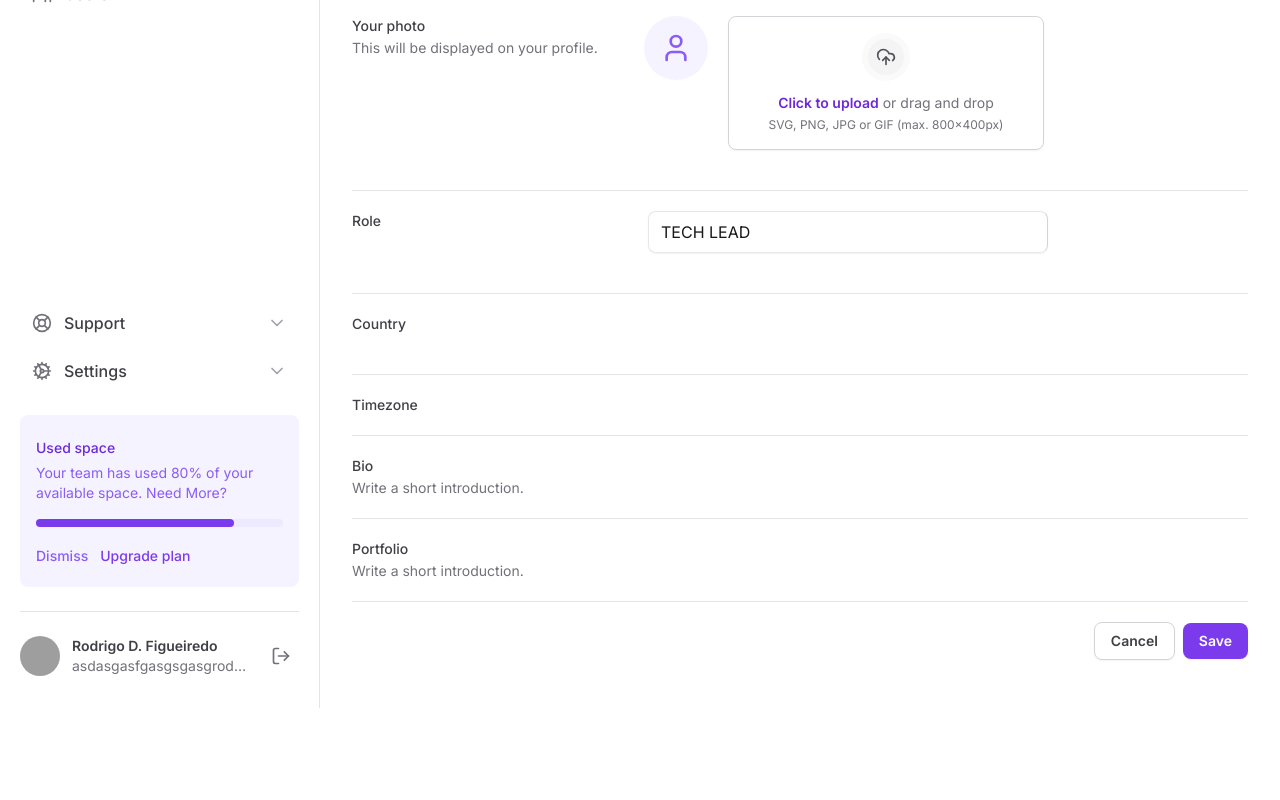
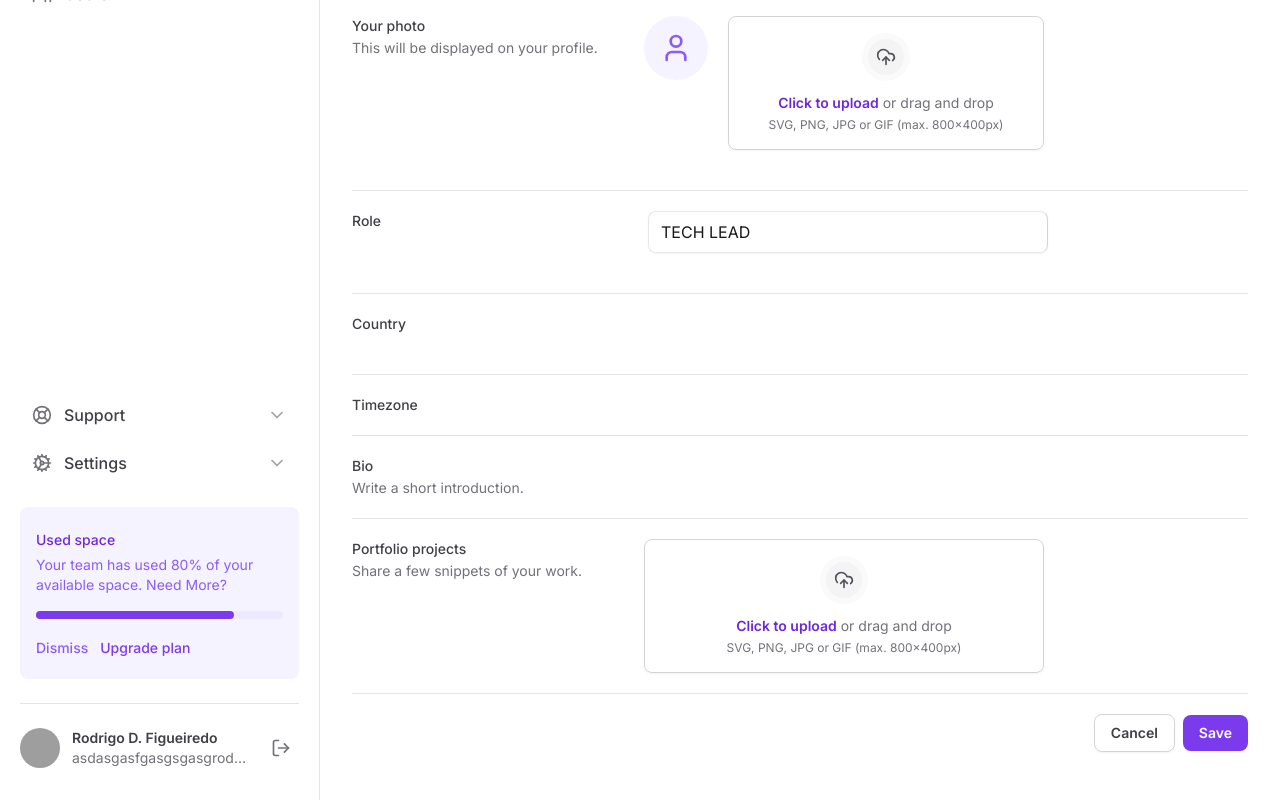
Before and after one commit to rodrigodiasf1984/mastering-tailwindcss-nextjs, a Next.js app: page / in a window 1280 px wide. Shown: the part 396-1196 px from the top of the page. Before the commit the page ends 1104 px from the top, so only its background shows below. Built offline with nearby package versions, Linux system fonts and the light colour scheme; grey boxes are pictures that could not be loaded.

Commit message:
refactor: refactor the input to use composition patern

```diff
--- a/src/app/page.tsx
+++ b/src/app/page.tsx
@@ -1,6 +1,7 @@
 import SettingsTabs from '@/components/SettingsTabs'
 import * as Input from '@/components/Input'
-import { Mail, UploadCloud, User } from 'lucide-react'
+import { Mail } from 'lucide-react'
+import * as FileInput from '@/components/Form/FileInput'
 
 export default function Home() {
   return (
@@ -83,34 +84,12 @@
                 This will be displayed on your profile.
               </span>
             </label>
-            <div className="flex items-start gap-5">
-              <div className="flex h-16 w-16 items-center justify-center rounded-full bg-violet-50 ">
-                <User className="h-8 w-8 text-violet-500" />
-              </div>
 
-              <label
-                htmlFor="photo"
-                className="
-                group flex flex-1 cursor-pointer flex-col items-center gap-3 rounded-lg border border-zinc-300 px-6 py-4 text-center text-zinc-500 shadow-sm hover:border-violet-200 hover:bg-violet-25 hover:text-violet-500"
-              >
-                <div className="rounded-full border-6 border-zinc-50 bg-zinc-100 p-2 group-hover:border-violet-50 group-hover:bg-violet-100">
-                  <UploadCloud className="h-5 w-5 text-zinc-600 group-hover:to-violet-700" />
-                </div>
-                <div className="flex flex-col items-center gap-1">
-                  <span className="text-sm">
-                    <span className="font-semibold text-violet-700">
-                      Click to upload
-                    </span>{' '}
-                    or drag and drop
-                  </span>
-                  <span className="text-xs">
-                    SVG, PNG, JPG or GIF (max. 800x400px)
-                  </span>
-                </div>
-              </label>
-
-              <input type="file" className="sr-only" id="photo" />
-            </div>
+            <FileInput.Root className="flex items-start gap-5">
+              <FileInput.ImagePreview />
+              <FileInput.Trigger />
+              <FileInput.Control id="photo" />
+            </FileInput.Root>
           </div>
 
           <div className="mt-5 grid grid-cols-form gap-3 pt-5">
@@ -160,12 +139,15 @@
               className="text-sm font-medium text-zinc-700"
               htmlFor="projects"
             >
-              Portfolio
+              Portfolio projects
               <span className="mt-0.5 block text-sm font-normal text-zinc-500">
-                Write a short introduction.
+                Share a few snippets of your work.
               </span>
             </label>
-            <div></div>
+            <FileInput.Root>
+              <FileInput.Trigger />
+              <FileInput.Control id="photo" />
+            </FileInput.Root>
           </div>
           <div className="flex items-center justify-end gap-2 pt-5">
             <button
--- /dev/null
+++ b/src/components/Form/FileInput/Control.tsx
@@ -0,0 +1,7 @@
+import React, { ComponentProps } from 'react'
+
+export type ControlProps = ComponentProps<'input'>
+
+export function Control(props: ControlProps) {
+  return <input {...props} type="file" className="sr-only" id="photo" />
+}
--- /dev/null
+++ b/src/components/Form/FileInput/ImagePreview.tsx
@@ -0,0 +1,10 @@
+import { User } from 'lucide-react'
+import React from 'react'
+
+export function ImagePreview() {
+  return (
+    <div className="flex h-16 w-16 items-center justify-center rounded-full bg-violet-50 ">
+      <User className="h-8 w-8 text-violet-500" />
+    </div>
+  )
+}
--- /dev/null
+++ b/src/components/Form/FileInput/Root.tsx
@@ -0,0 +1,7 @@
+import React, { ComponentProps } from 'react'
+
+export type RootProps = ComponentProps<'div'>
+
+export function Root(props: RootProps) {
+  return <div {...props} />
+}
--- /dev/null
+++ b/src/components/Form/FileInput/Trigger.tsx
@@ -0,0 +1,23 @@
+import { UploadCloud } from 'lucide-react'
+import React from 'react'
+
+export function Trigger() {
+  return (
+    <label
+      htmlFor="photo"
+      className="
+    group flex flex-1 cursor-pointer flex-col items-center gap-3 rounded-lg border border-zinc-300 px-6 py-4 text-center text-zinc-500 shadow-sm hover:border-violet-200 hover:bg-violet-25 hover:text-violet-500"
+    >
+      <div className="rounded-full border-6 border-zinc-50 bg-zinc-100 p-2 group-hover:border-violet-50 group-hover:bg-violet-100">
+        <UploadCloud className="h-5 w-5 text-zinc-600 group-hover:to-violet-700" />
+      </div>
+      <div className="flex flex-col items-center gap-1">
+        <span className="text-sm">
+          <span className="font-semibold text-violet-700">Click to upload</span>{' '}
+          or drag and drop
+        </span>
+        <span className="text-xs">SVG, PNG, JPG or GIF (max. 800x400px)</span>
+      </div>
+    </label>
+  )
+}
--- /dev/null
+++ b/src/components/Form/FileInput/index.tsx
@@ -0,0 +1,6 @@
+import { Control } from './Control'
+import { Root } from './Root'
+import { ImagePreview } from './ImagePreview'
+import { Trigger } from './Trigger'
+
+export { Control, Root, ImagePreview, Trigger }
```
